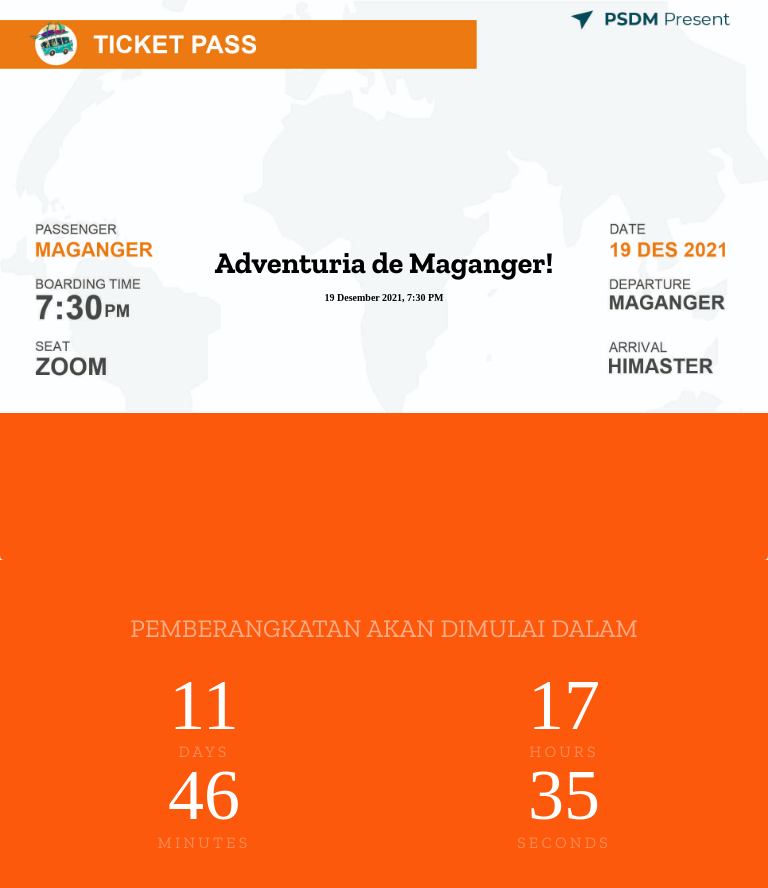
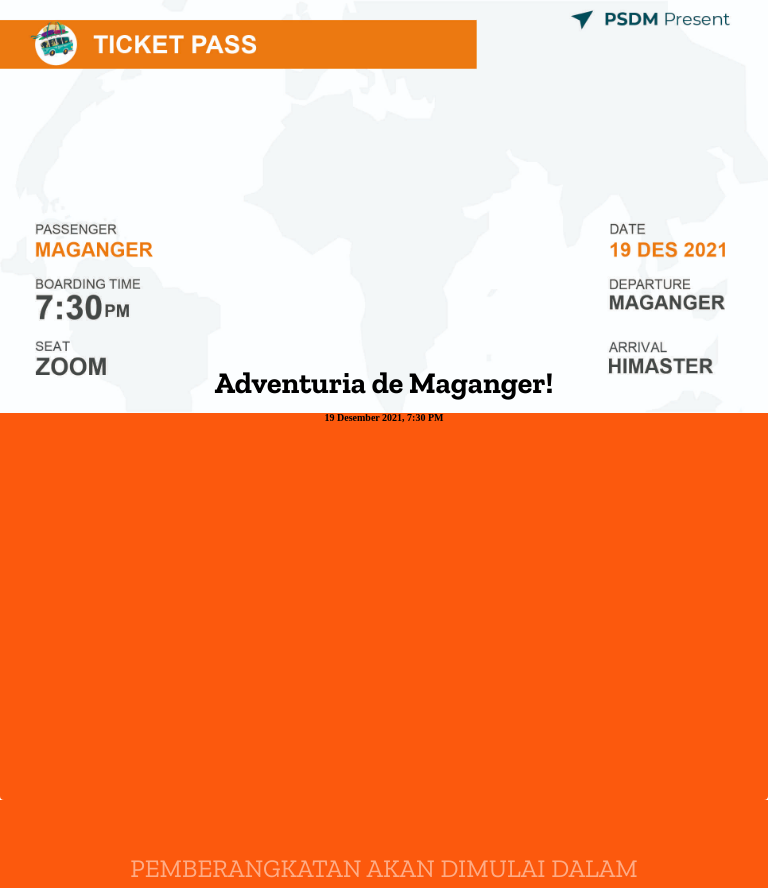
Before and after one commit to afrzl/RSVP-Auto-Create-GSheets, a website: page index.html in a window 768 px wide. Shown: the top 888 px of the page. Drawn offline with nearby package versions, Linux system fonts and the light colour scheme; a web font is replaced by a local one.

Commit message:
fix typo

```diff
--- a/css/style.css
+++ b/css/style.css
@@ -1062,7 +1062,7 @@ a:active {
   .slider-height,
   .flexslider,
   .flexslider .slides > li {
-    height: 10%;
+    height: 30vh;
   }
 }
 
@@ -1070,7 +1070,7 @@ a:active {
   .slider-height,
   .flexslider,
   .flexslider .slides > li {
-    height: 70vh;
+    height: 100vh;
   }
 }
 
```
